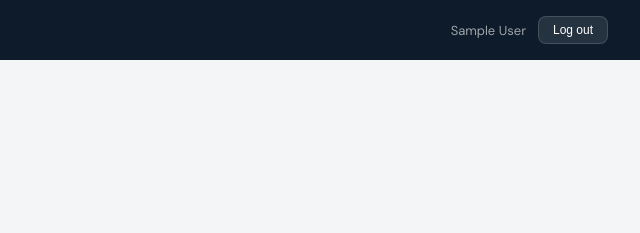
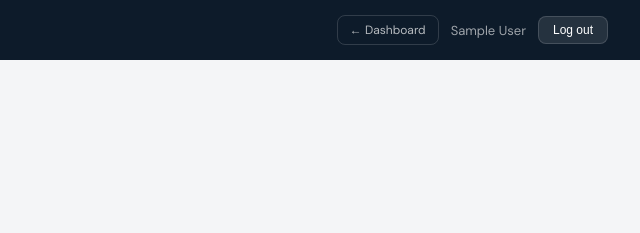
Before and after one commit to juliautomo/skillpath, a plain HTML site: page admin.html in a window 1280 px wide. Shown: the top 233 px of the page, 640-1280 px from the left. Drawn offline with Linux system fonts and the light colour scheme; no server answers; sample sign-in values are in the browser's storage.

Commit message:
feat: add back to dashboard link in admin topnav

```diff
--- a/admin.html
+++ b/admin.html
@@ -76,6 +76,7 @@ tr:hover td{background:#fafafa}
 <nav class="topnav">
   <div class="topnav-logo">Skill<span>Path</span> <span style="font-size:11px;background:rgba(255,255,255,.15);padding:2px 8px;border-radius:4px;margin-left:8px;font-weight:400">Admin</span></div>
   <div class="topnav-right">
+    <a href="dashboard.html" style="font-size:12px;color:rgba(255,255,255,.7);text-decoration:none;display:flex;align-items:center;gap:5px;padding:6px 12px;border:1px solid rgba(255,255,255,.15);border-radius:var(--radius)" onmouseover="this.style.background='rgba(255,255,255,.1)'" onmouseout="this.style.background=''">← Dashboard</a>
     <span class="topnav-user" id="admin-name"></span>
     <button class="btn-logout-top" onclick="doLogout()">Log out</button>
   </div>
```
